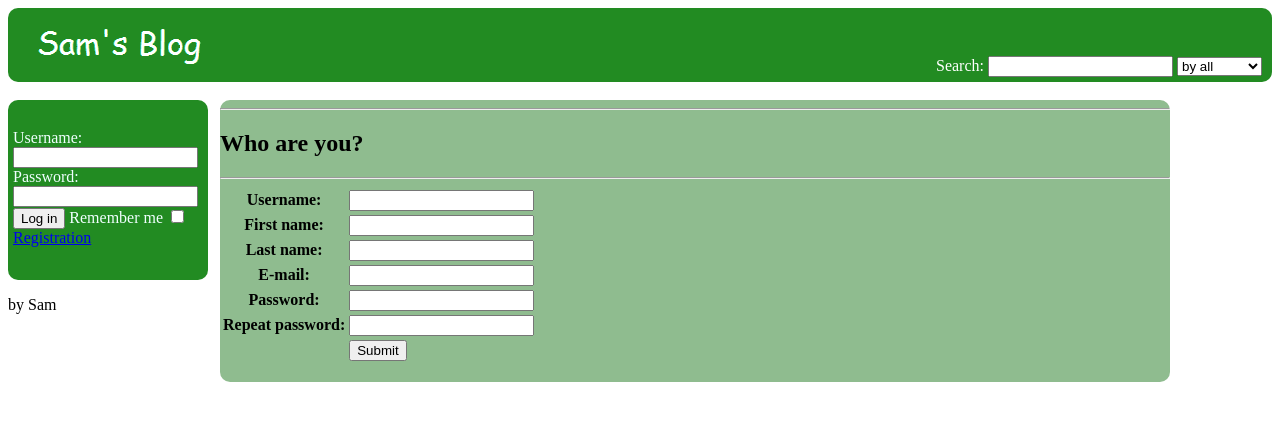
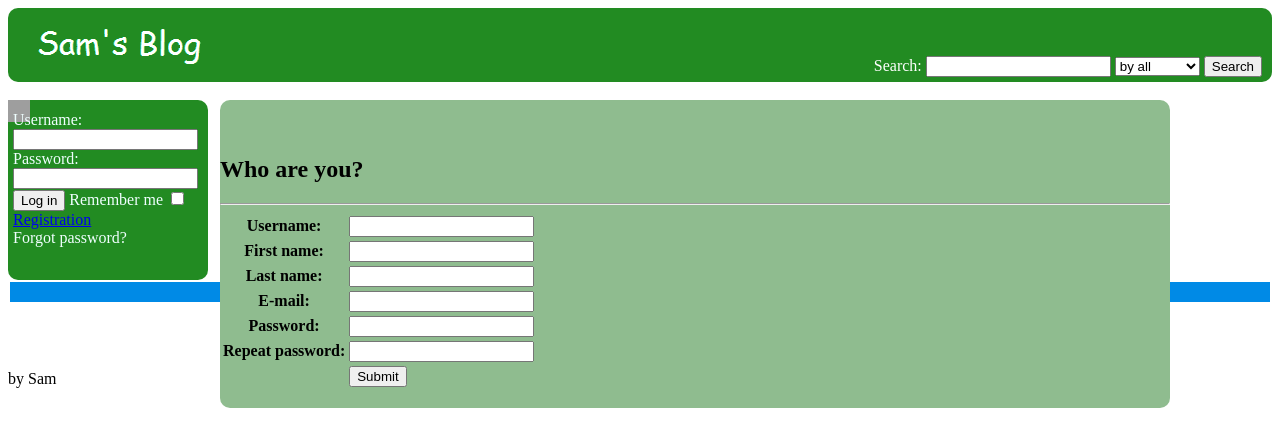
Before and after one commit to SamuelMartens/blog, a Django app: a page that uses templates/base.html in a window 1280 px wide. Shown: the top 447 px of the page. Run offline with Django 3.2, Linux system fonts and the light colour scheme; lists and menus that the app fills with data are empty; some libraries are stand-ins or nearby versions; grey boxes are pictures that could not be loaded.

Commit message:
Посты и комменты добавлены

```diff
--- a/templates/auth_form.html
+++ b/templates/auth_form.html
@@ -3,7 +3,7 @@
 {%block content%}
 <h1>Who are you?</h1>
 <hr>
-<form action='' method="POST" >
+<form action='' method="POST" enctype="multipart/form-data" >
     <table>
         {{reg_form}}
         <tr>
--- a/templates/base.html
+++ b/templates/base.html
@@ -5,29 +5,29 @@
 <html>
 
 <head>
-    <title>Sam's Blog</title>
 {% load staticfiles %}
+{% load allow_edit_cont %}
+    <title >Sam's Blog</title>
+
+
 <link href="{% static 'CSS\style.css' %}" rel="stylesheet" media='screen' >
 
 
 </head>
 
-
-
-
-
 <body>
 
 <header>
         <div id='search_div'>
-        <form>
+        <form action="{% url 'home_page' %}" method="GET">
             Search:
-            <input type='search'>
-            <select>
-                <option>by all</option>
-                <option>by authors</option>
-                <option>by themes</option>
+            <input type='search' name="search_input">
+            <select name='search_by'>
+                <option value="all">by all</option>
+                <option value="author">by authors</option>
+                <option value="theme">by themes</option>
             </select>
+            <input type="submit" value="Search" name='search'>
         </form>
         </div>
 </header>
@@ -40,12 +40,14 @@
         <form action="{% url 'home_page' %}" method="POST">
             Username:
             {{log_form.username}}
-            Password:
+            Password:</i>
             {{log_form.password}}
             <input type='submit' value='Log in' name="log_form">
             Remember me <input type="checkbox" name="remember_me">
             <br>
-            <a href="{% url 'blog.viwes.reg' %}">Registration</a>
+            <a href="{% url 'blog.views.reg' %}">Registration</a>
+            <br>
+            Forgot password?
         </form>
         <br>
 
@@ -53,8 +55,8 @@
  {{user.get_full_name}}
         <hr>
     <ul>
-        <li>My posts</li>
-        <li>My masseges</li>
+        <li class='my_menu'><a href="{% url 'my_posts' %}">My posts</a></li>
+        <li class='my_menu'>My masseges</li>
     </ul>
         <hr>
         <form action="{% url 'home_page' %}" method="GET">
@@ -63,16 +65,55 @@
 
 {%endif%}
         </div>
+    <a id='home_ref' href="{% url 'home_page' %}" title='Go to home page'><img src="{% static 'CSS\image\home_icon.png' %}" alt='Home' width="22" height="22"/></a>
 </aside>
 
 <section>
-    {{option_mes|safe}}
-    <hr>
-    {%block content%}{%endblock%}
+    <br>
+    <div id='contentblock'>
+    <div id='option_mes'>{{option_mes|safe}}</div>
+        <br>
+    {%block content%}
+        {% for post in posts %}
+        <br>
+        <div class="post_view">
+            <i>{{post.pub_date}}<br>
+            Author:<a href="{% url 'view_user' post.author.id %}"><b>{{post.author}}</b></a> </i>
+            <h3><u>{{post.theme}}</u></h3>
+            {{post.post_cont|allow_reg_tags|truncatewords_html:"100"}}
+        </div>
+        <a href="{% url 'post_view' post.id %}">Read this post</a>
+        <br>
+        <hr>
+        {%endfor%}
+        <div id='view_range'>
+            {% for page in view_range%}
+                {% ifequal current_page page %}
+            <a href="{% url 'home_page_view' page %}"><i><u>{{page}}</u></i></a>|
+                {% else %}
+                    <a href="{% url 'home_page_view' page %}"><i>{{page}}</i></a>|
+                {% endifequal %}
+            {%endfor%}
+        </div>
+
+    {%endblock%}
+    </div>
 
 </section>
+<div id='right_aside'>
+    {%block right_aside%}
+        <table align='left' width='100%'>
+            <tr bgcolor='#008AE6'><th> Show posts: </th></tr>
+            <tr class="my_post_rows"><th> Last 24 hours</th></tr>
+            <tr class="my_post_rows"><th> Last week</th></tr>
+            <tr class="my_post_rows"><th> Last month</th></tr>
+        </table>
+    {%endblock%}
+</div>
 <footer>
     <p>by Sam</p>
 </footer>
+    <script src="{% static 'JavaScript\jquery-2.1.4.min.js'%}" ></script>
+    <script src="{% static 'JavaScript\blog_scripts.js'%}" ></script>
 </body>
 </html>
```
Also changed, not shown: content/forms.py (added, +41 -0 lines), templates/Главный дизайн.png (deleted).
